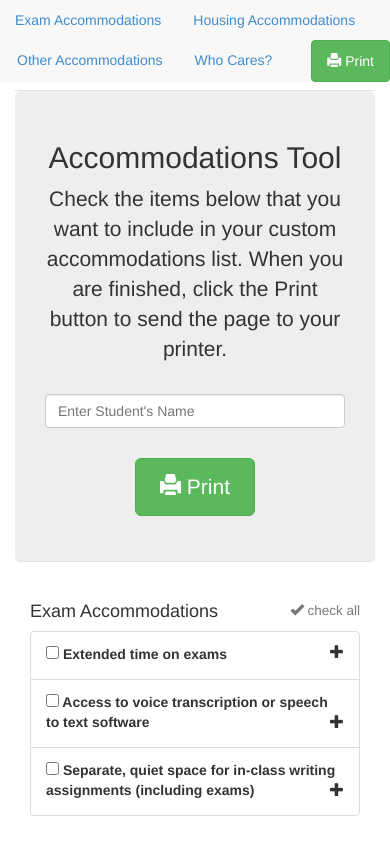
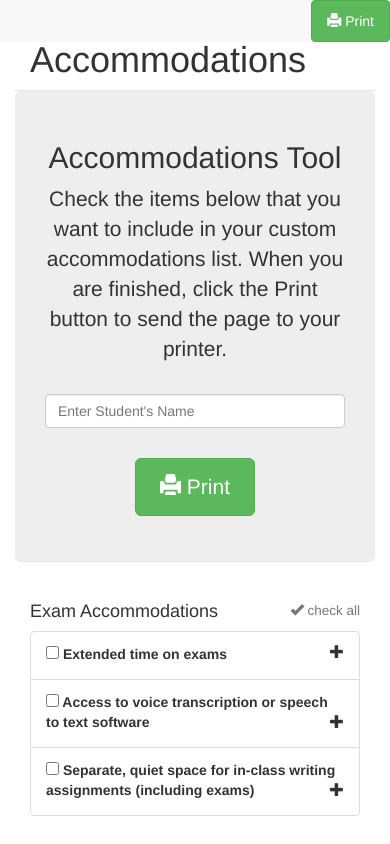
Before and after one commit to phacts/hopelist, a website: page app/index.html in a window 390 px wide. Shown: the top 844 px of the page. Drawn offline with nearby package versions, Linux system fonts and the light colour scheme; files that its build step writes are made by us from their sources; files whose address does not match are found by name.

Commit message:
Changed phone class for hidden..

```diff
--- a/app/views/main.html
+++ b/app/views/main.html
@@ -1,7 +1,7 @@
 <div class="header">
   <nav class=="hidden-print">
     <ul class="nav nav-pills navbar-default navbar-fixed-top hidden-print">
-      <li class="hidden-phone" ng-repeat="list in lists track by $index" du-scrollspy="section-{{ $index }}" offset="50"><a offset="50" du-smooth-scroll href="#section-{{ $index }}">{{ list.section }}</a></li>
+      <li class="hidden-xs" ng-repeat="list in lists track by $index" du-scrollspy="section-{{ $index }}" offset="50"><a offset="50" du-smooth-scroll href="#section-{{ $index }}">{{ list.section }}</a></li>
       <li class="pull-right"><a class="btn btn-success" ng-click="preparePrint($event);"><span class="glyphicon glyphicon-print"></span> Print</a></li>
     </ul>
   </nav>
```
Also changed, not shown: dist/views/main.html.
